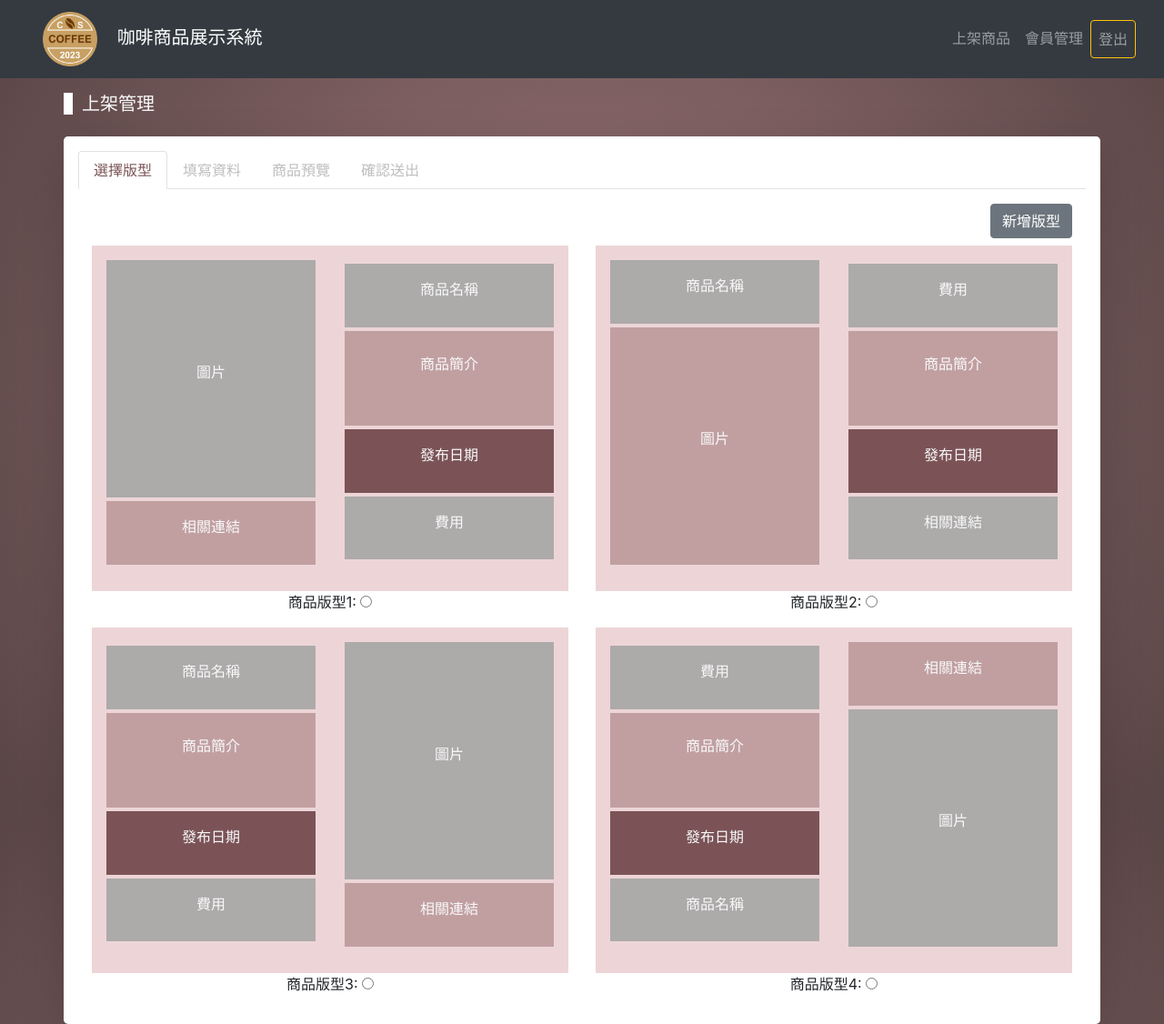
After one commit to ShouShouRen/53_p3, a PHP site: page /create_product.php in a window 1280 px wide. The commit adds this page. Shown: the whole page at 91% size. Run offline with PHP 8.4, Linux system fonts and the light colour scheme; a user stored in the database is signed in.

Commit message:
20230320

```diff
--- /dev/null
+++ b/create_product.php
@@ -0,0 +1,198 @@
+<?php
+require_once("pdo.php");
+session_start();
+?>
+<!DOCTYPE html>
+<html lang="en">
+
+<head>
+  <meta charset="UTF-8">
+  <meta http-equiv="X-UA-Compatible" content="IE=edge">
+  <meta name="viewport" content="width=device-width, initial-scale=1.0">
+  <link rel="stylesheet" href="./css/bootstrap.css">
+  <link rel="stylesheet" href="./css/style.css">
+  <title>建立商品</title>
+</head>
+
+<body>
+  <nav class="navbar navbar-expand-lg navbar-dark bg-dark fixed-top">
+    <div class="container-fluid">
+      <a href="index.php" class="navbar-brand">
+        <img src="./images/logo.png" class="logo mx-3" alt="">
+        <span>咖啡商品展示系統</span>
+      </a>
+      <button class="navbar-toggler" type="button" data-toggle="collapse" data-target="#navbar">
+        <span class="navbar-toggler-icon"></span>
+      </button>
+      <div class="collapse navbar-collapse" id="navbar">
+        <ul class="navbar-nav ml-auto my-2" style="max-height: 100px;">
+          <li class="nav-item">
+            <?php echo $_SESSION["AUTH"]["role"] == 0 ? '<a class="nav-link" href="create_product.php">上架商品</a>' : ''; ?>
+          </li>
+          <li class="nav-item">
+            <?php echo $_SESSION["AUTH"]["role"] == 0 ? '<a class="nav-link" href="member_list.php">會員管理</a>' : ''; ?>
+          </li>
+          <li class="nav-item">
+            <?php echo isset($_SESSION["AUTH"]) ? '<a class="nav-link btn btn-outline-warning" href="logout.php">登出</a>' : ''; ?>
+          </li>
+        </ul>
+      </div>
+    </div>
+  </nav>
+  <div class="container" style="margin-top: 86px;">
+    <div class="row justify-content-between align-items-center py-3">
+      <h5 class="border-start text-light">上架管理</h5>
+    </div>
+    <div class="row">
+      <div class="col-12 bg-white p-3 shadow-lg rounded-lg" style="min-height: 780px">
+        <ul class="nav nav-tabs" id="tab">
+          <li class="nav-item">
+            <a href="#chose" class="nav-link active" id="chose-tab" data-toggle="tab">選擇版型</a>
+          </li>
+          <li class="nav-item">
+            <a href="#input" class="nav-link" id="input-tab" data-toggle="tab">填寫資料</a>
+          </li>
+          <li class="nav-item">
+            <a href="#preview" class="nav-link" id="preview-tab" data-toggle="tab">商品預覽</a>
+          </li>
+          <li class="nav-item">
+            <a href="#submit" class="nav-link" id="submit-tab" data-toggle="tab">確認送出</a>
+          </li>
+        </ul>
+        <form action="sotre_product.php" method="post" enctype="multipart/form-data">
+          <div class="tab-content" id="tabcontent">
+            <div class="tab-pane fade show active" id="chose">
+              <div class="container my-3">
+                <div class="text-right">
+                  <button type="button" class="btn btn-secondary">新增版型</button>
+                </div>
+                <div class="row pt-2">
+                  <div class="col-6 d-flex h-380">
+                    <div class="col-6 h-100 bg-back p-3 text-center text-light">
+                      <div class="bg-1 w-100 h-75 d-flex justify-content-center align-items-center">
+                        <p>圖片</p>
+                      </div>
+                      <div class="bg-2 w-100 h-20 mt-1 py-3">相關連結</div>
+                    </div>
+                    <div class="col-6 h-100 bg-back p-3 text-center text-light">
+                      <div class="bg-1 w-100 h-20 mt-1 py-3">商品名稱</div>
+                      <div class="bg-2 w-100 h-30 mt-1 py-4">商品簡介</div>
+                      <div class="bg-3 w-100 h-20 mt-1 py-3">發布日期</div>
+                      <div class="bg-1 w-100 h-20 mt-1 py-3">費用</div>
+                    </div>
+                  </div>
+                  <div class="col-6 d-flex h-380">
+                    <div class="col-6 h-100 bg-back p-3 text-center text-light">
+                      <div class="bg-1 w-100 h-20 mb-1 py-3">商品名稱</div>
+                      <div class="bg-2 w-100 h-75 d-flex justify-content-center align-items-center">
+                        <p>圖片</p>
+                      </div>
+                    </div>
+                    <div class="col-6 h-100 bg-back p-3 text-center text-light">
+                      <div class="bg-1 w-100 h-20 mt-1 py-3">費用</div>
+                      <div class="bg-2 w-100 h-30 mt-1 py-4">商品簡介</div>
+                      <div class="bg-3 w-100 h-20 mt-1 py-3">發布日期</div>
+                      <div class="bg-1 w-100 h-20 mt-1 py-3">相關連結</div>
+                    </div>
+                  </div>
+                </div>
+                <div class="row mb-2 text-center">
+                  <div class="col-6">
+                    商品版型1:
+                    <input type="radio" name="template" id="template1" value="1">
+                  </div>
+                  <div class="col-6">
+                    商品版型2:
+                    <input type="radio" name="template" id="template2" value="2">
+                  </div>
+                </div>
+                <div class="row pt-2">
+                  <div class="col-6 d-flex h-380">
+                    <div class="col-6 h-100 bg-back p-3 text-center text-light">
+                      <div class="bg-1 w-100 h-20 mt-1 py-3">商品名稱</div>
+                      <div class="bg-2 w-100 h-30 mt-1 py-4">商品簡介</div>
+                      <div class="bg-3 w-100 h-20 mt-1 py-3">發布日期</div>
+                      <div class="bg-1 w-100 h-20 mt-1 py-3">費用</div>
+                    </div>
+                    <div class="col-6 h-100 bg-back p-3 text-center text-light">
+                      <div class="bg-1 w-100 h-75 d-flex justify-content-center align-items-center">
+                        <p>圖片</p>
+                      </div>
+                      <div class="bg-2 w-100 h-20 mt-1 py-3">相關連結</div>
+                    </div>
+                  </div>
+                  <div class="col-6 d-flex h-380">
+                    <div class="col-6 h-100 bg-back p-3 text-center text-light">
+                      <div class="bg-1 w-100 h-20 mt-1 py-3">費用</div>
+                      <div class="bg-2 w-100 h-30 mt-1 py-4">商品簡介</div>
+                      <div class="bg-3 w-100 h-20 mt-1 py-3">發布日期</div>
+                      <div class="bg-1 w-100 h-20 mt-1 py-3">商品名稱</div>
+                    </div>
+                    <div class="col-6 h-100 bg-back p-3 text-center text-light">
+                      <div class="bg-2 w-100 h-20 mb-1 py-3">相關連結</div>
+                      <div class="bg-1 w-100 h-75 d-flex justify-content-center align-items-center">
+                        <p>圖片</p>
+                      </div>
+                    </div>
+                  </div>
+                </div>
+                <div class="row mb-2 text-center">
+                  <div class="col-6">
+                    商品版型3:
+                    <input type="radio" name="template" id="template3" value="3">
+                  </div>
+                  <div class="col-6">
+                    商品版型4:
+                    <input type="radio" name="template" id="template4" value="4">
+                  </div>
+                </div>
+              </div>
+            </div>
+            <div class="tab-pane fade" id="input">
+              <div class="d-flex justify-content-center">
+                <div class="col-8">
+                  <div class="bg-white p-4 rounded-lg">
+                    <h4 class="text-center my-5">填寫資料</h4>
+                    <div class="d-flex justify-content-between align-items-center my-3">
+                      <label for="">商品標題:</label>
+                      <input type="text" class="form-control w-75" name="product_name">
+                    </div>
+                    <div class="d-flex justify-content-between align-items-center my-3">
+                      <label for="">商品描述:</label>
+                      <input type="text" class="form-control w-75" name="product_des">
+                    </div>
+                    <div class="d-flex justify-content-between align-items-center my-3">
+                      <label for="">發布日期:</label>
+                      <input type="text" class="form-control w-75" name="time">
+                    </div>
+                    <div class="d-flex justify-content-between align-items-center my-3">
+                      <label for="">圖片:</label>
+                      <input type="file" name="images">
+                    </div>
+                    <div class="d-flex align-items-center justify-content-between my-3">
+                      <label for="">費用:</label>
+                      <input type="text" class="form-control w-75" name="price">
+                    </div>
+                    <div class="d-flex align-items-center justify-content-between my-3">
+                      <label for="">相關連結:</label>
+                      <input type="text" class="form-control w-75" name="links">
+                    </div>
+                  </div>
+                </div>
+              </div>
+            </div>
+            <div class="tab-pane fade" id="preview"></div>
+            <div class="tab-pane fade" id="submit"></div>
+          </div>
+      </div>
+    </div>
+    </form>
+  </div>
+  </div>
+  </div>
+</body>
+<script src="./js/jquery.min.js"></script>
+<script src="./js/bootstrap.js"></script>
+<script src="./js/script.js"></script>
+
+</html>
--- a/css/style.css
+++ b/css/style.css
@@ -41,7 +41,7 @@ td.selected{
   background-color: #edd5d7;
 }
 .bg-1{
-  background-color: #addaaa;
+  background-color: #adaaaa;
 }
 .bg-2{
   background-color: #c19fa1;
--- a/delete_member.php
+++ b/delete_member.php
@@ -1,4 +1,8 @@
 <?php
+require_once("pdo.php");
 extract($_GET);
-
+$sql = "DELETE FROM users WHERE id = {$id}";
+$stmt = $pdo->prepare($sql);
+$stmt->execute();
+header("Location: member_list.php");
 ?>
--- a/js/script.js
+++ b/js/script.js
@@ -31,6 +31,83 @@ $(function () {
     });
   }
   check();
+
+  let timeleft = 60;
+  let timer, confirmTimer, counter;
+  const startConfirmTimer = () => {
+    confirmTimer = setTimeout(() => {
+      let count = 4;
+      counter = setInterval(() => {
+        $("#countdownModal").text(count--);
+        if (count < 0) {
+          window.location.href = "logout.php";
+          clearInterval(counter);
+        }
+      }, 1000);
+    }, 1000);
+  };
+
+  const stopConfirmTimer = () => {
+    clearTimeout(confirmTimer);
+  };
+
+  const startTimer = () => {
+    clearInterval(timer);
+    timer = setInterval(() => {
+      $("#countdown").html(`${timeleft--} 秒`);
+      if (timeleft < 0) {
+        clearInterval(timer);
+        $("#confirmModal").modal("show");
+        startConfirmTimer();
+      }
+    }, 1000);
+  };
+
+  const resetConfirmTimer = () => {
+    stopConfirmTimer();
+    $("#confirmModal").modal("hide");
+    timeleft = parseInt($("#timeInput").val());
+    startTimer();
+  };
+
+  const setTime = () => {
+    timeleft = parseInt($("#timeInput").val());
+    startTimer();
+  };
+
+  const resetTime = () => {
+    clearInterval(timer);
+    timeleft = parseInt($("#timeInput").val());
+    startTimer();
+  };
+
+  $("#setTimeBtn").on("click", setTime);
+  $("#resetTimeBtn").on("click", resetTime);
+
+  $("#timerModal").on("show.bs.modal", () => {
+    clearInterval(timer);
+    setTime();
+  });
+
+  $("#timerModal").on("hide.bs.modal", () => clearInterval(timer));
+
+  $("#continueBtn").on("click", () => {
+    stopConfirmTimer();
+    resetConfirmTimer();
+    $("#confirmModal").modal("hide");
+    resetTime();
+    clearInterval(counter);
+    clearTimeout(confirmTimer);
+  });
+
+  $("#cancelBtn").on("click", () => {
+    window.location.href = "logout.php";
+  });
+  $("#confirmModal").on("hidden.bs.modal", () => {
+    $("#countdownModal").text(5);
+  });
+  setTime();
+
   $(".getmember").click(function () {
     let member_id = $(this).data("id");
     $.ajax({
@@ -41,7 +118,6 @@ $(function () {
       },
       dataType: "json",
       success: function (response) {
-        // console.log(response);
         $("#user").val(response[0].user);
         $("#user_name").val(response[0].user_name);
         $("#pw").val(response[0].pw);
@@ -69,8 +145,6 @@ $(function () {
       data: JSON.stringify(data),
       contentType: "application/json",
       success: function (response) {
-        // console.log('Success: ' + response);
-        alert("儲存成功");
         window.location.reload();
       },
     });
```
Also changed, not shown: member_list.php (+1 -76 lines), sotre_product.php (added).
